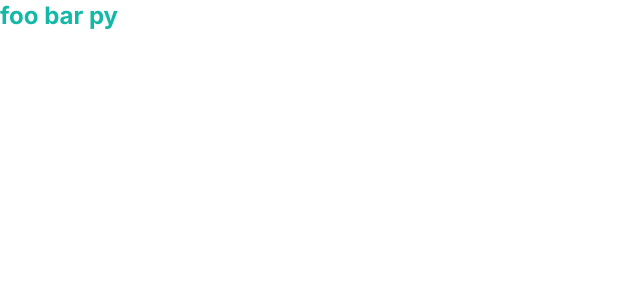
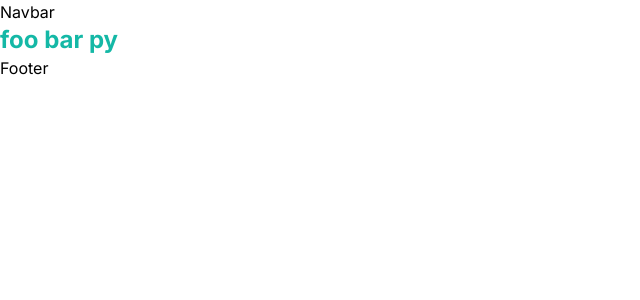
Before and after one commit to alessndro/TravelApp, a Next.js app: page / in a window 1280 px wide. Shown: the top 300 px of the page, without its empty margins (0-640 px from the left). Built offline with nearby package versions, Linux system fonts and the light colour scheme.

Commit message:
layout, added navbar and footer without any styling yet

```diff
--- a/app/layout.tsx
+++ b/app/layout.tsx
@@ -1,5 +1,7 @@
 import type { Metadata } from 'next'
 import './globals.css'
+import Navbar from '@/components/Navbar'
+import Footer from '@/components/Footer'
 
 export const metadata: Metadata = {
   title: 'Travel Webapp',
@@ -13,7 +15,11 @@
 }) {
   return (
     <html lang="en">
-      <body>{children}</body>
+      <body>
+        <Navbar />
+          {children}
+        <Footer />
+      </body>
     </html>
   )
 }
--- /dev/null
+++ b/components/Footer.tsx
@@ -0,0 +1,7 @@
+import React from 'react'
+
+export default function Footer() {
+  return (
+    <div>Footer</div>
+  )
+}
--- /dev/null
+++ b/components/Navbar.tsx
@@ -0,0 +1,7 @@
+import React from 'react'
+
+export default function Navbar() {
+  return (
+    <div>Navbar</div>
+  )
+}
```
Also changed, not shown: app/page.tsx (line endings or trailing spaces).
